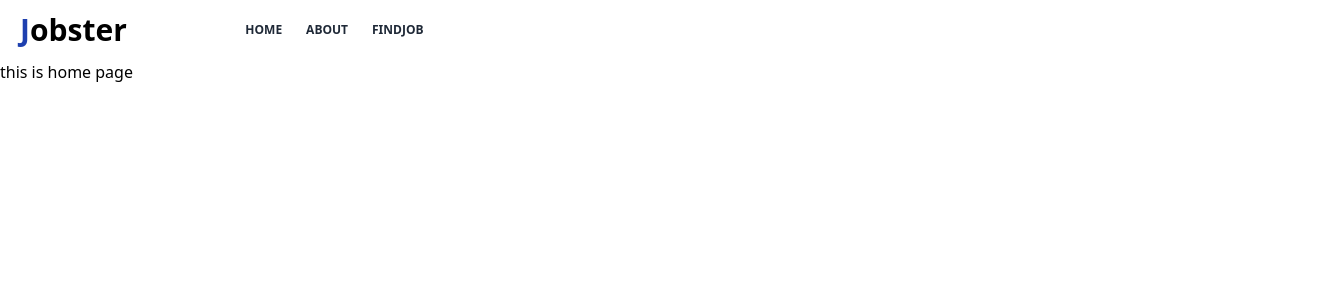
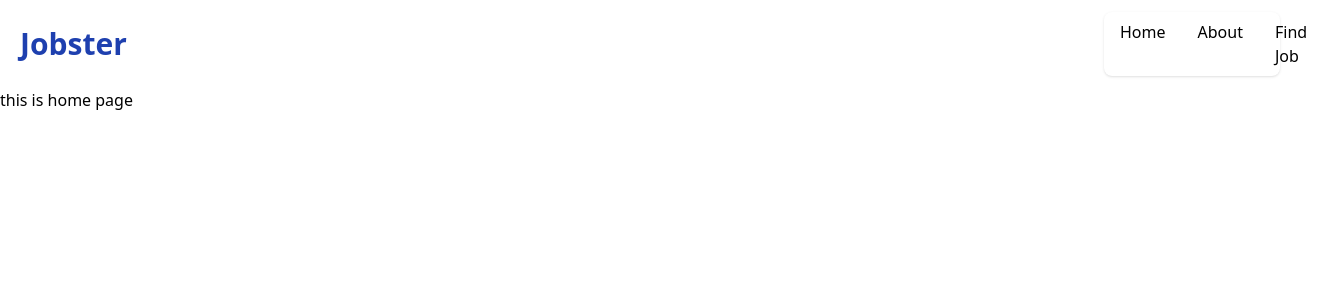
Before and after one commit to rabbiyasana/job-filters-in-Svelte, a SvelteKit app in the folder findJob/: page / in a window 1280 px wide. Shown: the top 300 px of the page, 1323 px wide, since content can reach past the window. Built offline with nearby package versions, Linux system fonts and the light colour scheme.

Commit message:
navbar dropdown

```diff
--- a/findJob/src/routes/Header.svelte
+++ b/findJob/src/routes/Header.svelte
@@ -2,51 +2,41 @@
 	import { page } from '$app/stores';
 	import { onMount } from 'svelte';
 	import "../app.css"
+
+let isNavbarOpen = false;
 function toggleNavbar() {
-    const navbarCollapse = document.getElementById('navbarNavDropdown');
-    // @ts-ignore
-    navbarCollapse.classList.toggle('hidden');
-    // @ts-ignore
-    navbarCollapse.classList.toggle('flex');
+  isNavbarOpen = !isNavbarOpen;
 }
 </script>
 
 <header>
 	<div class="w-full mx-auto bg-white">
-				<nav class="container mx-auto my-auto flex flex-wrap items-center justify-start py-3 ">
-						<a class="lg:w-2/12 sm:w-6/12 font-bold ml-5" href="/"
-							><strong class="text-blue-800 text-3xl" >J</strong><strong class=" text-3xl">obster</strong></a>
+	  <nav class="container mx-auto flex flex-wrap items-center justify-between py-3">
+		<a class="font-bold ml-5 text-blue-800 text-3xl" href="/">Jobster</a>
+		<button
+		  class="navbar-toggler lg:hidden px-2 py-1 text-xl"
+		  type="button"
+		  id="dropdownDefaultButton" data-dropdown-toggle="dropdown"
+		  on:click={toggleNavbar}
+		>
 
-						<div class="navbar-collapse hidden lg:block lg:w-6/12" id="navbarNavDropdown">
-							<ul class="lg:flex flex-col lg:flex-row list-none lg:ml-auto">
-								<li class="nav-item" aria-current={$page.url.pathname === '/' ? 'page' : undefined}>
-									<a class="nav-link px-3 py-2 flex items-center text-xs uppercase font-bold leading-snug text-gray-800 hover:opacity-75" href="/">Home</a>
+		  <svg class="w-6 h-6" fill="none" stroke="currentColor" viewBox="0 0 24 24" xmlns="http://www.w3.org/2000/svg">
+			<path stroke-linecap="round" stroke-linejoin="round" stroke-width="2" d="M4 6h16M4 12h16m-7 6h7"></path>
+		  </svg>
+		</button>
+		<div class={`lg:flex ${isNavbarOpen ? 'flex' : 'hidden'} bg-white divide-y divide-gray-100 rounded-lg shadow w-44 dark:bg-gray-700`} id="dropdown">
+		  <ul class="flex flex-col lg:flex-row list-none lg:ml-auto" aria-labelledby="dropdownDefaultButton">
+			<li>
+			  <a class="block px-4 py-2 hover:bg-gray-100 dark:hover:bg-gray-600 dark:hover:text-white" href="/">Home</a>
 			</li>
-								<li
-									class="nav-item"
-									aria-current={$page.url.pathname === '/about' ? 'page' : undefined}
-								>
-									<a class="nav-link px-3 py-2 flex items-center text-xs uppercase font-bold leading-snug text-gray-800 hover:opacity-75" href="/about">About</a>
+			<li>
+			  <a class="block px-4 py-2 hover:bg-gray-100 dark:hover:bg-gray-600 dark:hover:text-white" href="/about">About</a>
 			</li>
-								<li
-									class="nav-item"
-									aria-current={$page.url.pathname === '/findJob' ? 'page' : undefined}
-								>
-									<a class="nav-link px-3 py-2 flex items-center text-xs uppercase font-bold leading-snug text-gray-800 hover:opacity-75" href="/findJob">FindJob</a>
+			<li>
+			  <a class="block px-4 py-2 hover:bg-gray-100 dark:hover:bg-gray-600 dark:hover:text-white" href="/findJob">Find Job</a>
 			</li>
 		  </ul>
 		</div>
-					    <button
-							class="navbar-toggler block lg:hidden px-2 py-1 lg:w-3/12 sm:w-6/12 "
-							type="button"
-							on:click={toggleNavbar}
-						>
-						<svg class="w-6 h-6" fill="none" stroke="currentColor" viewBox="0 0 24 24" xmlns="http://www.w3.org/2000/svg"><path stroke-linecap="round" stroke-linejoin="round" stroke-width="2" d="M4 6h16M4 12h16m-7 6h7"></path></svg>
-						</button>
 	  </nav>
 	</div>
   </header>
-
-<style>
-
-</style>
--- a/package.json
+++ /dev/null
@@ -1,5 +0,0 @@
-{
-  "dependencies": {
-    "bootstrap": "^5.3.2"
-  }
-}
```
Also changed, not shown: 1 other file (tests, documents, lock files or other folders). Lines whose indentation alone changed are shown as unchanged.
